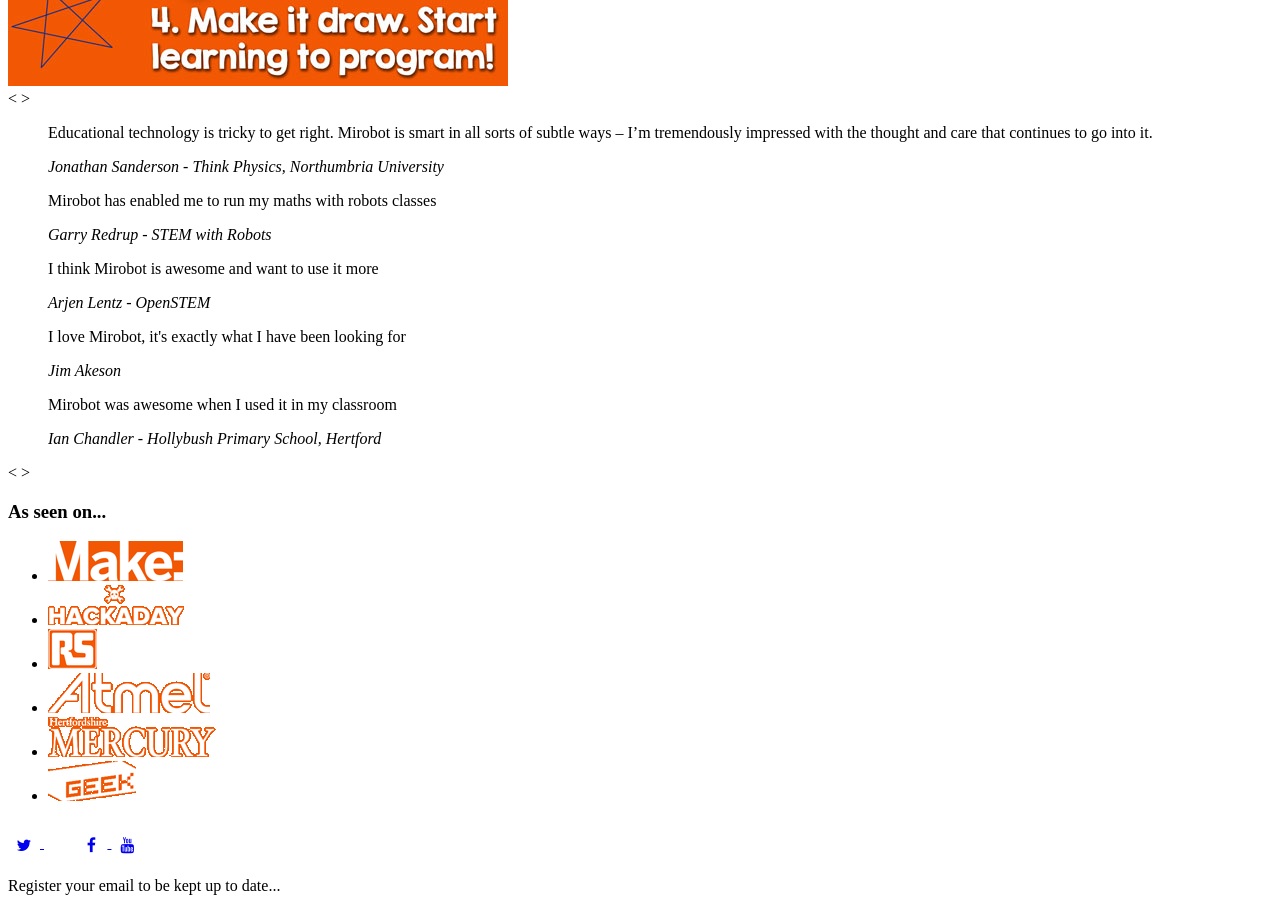
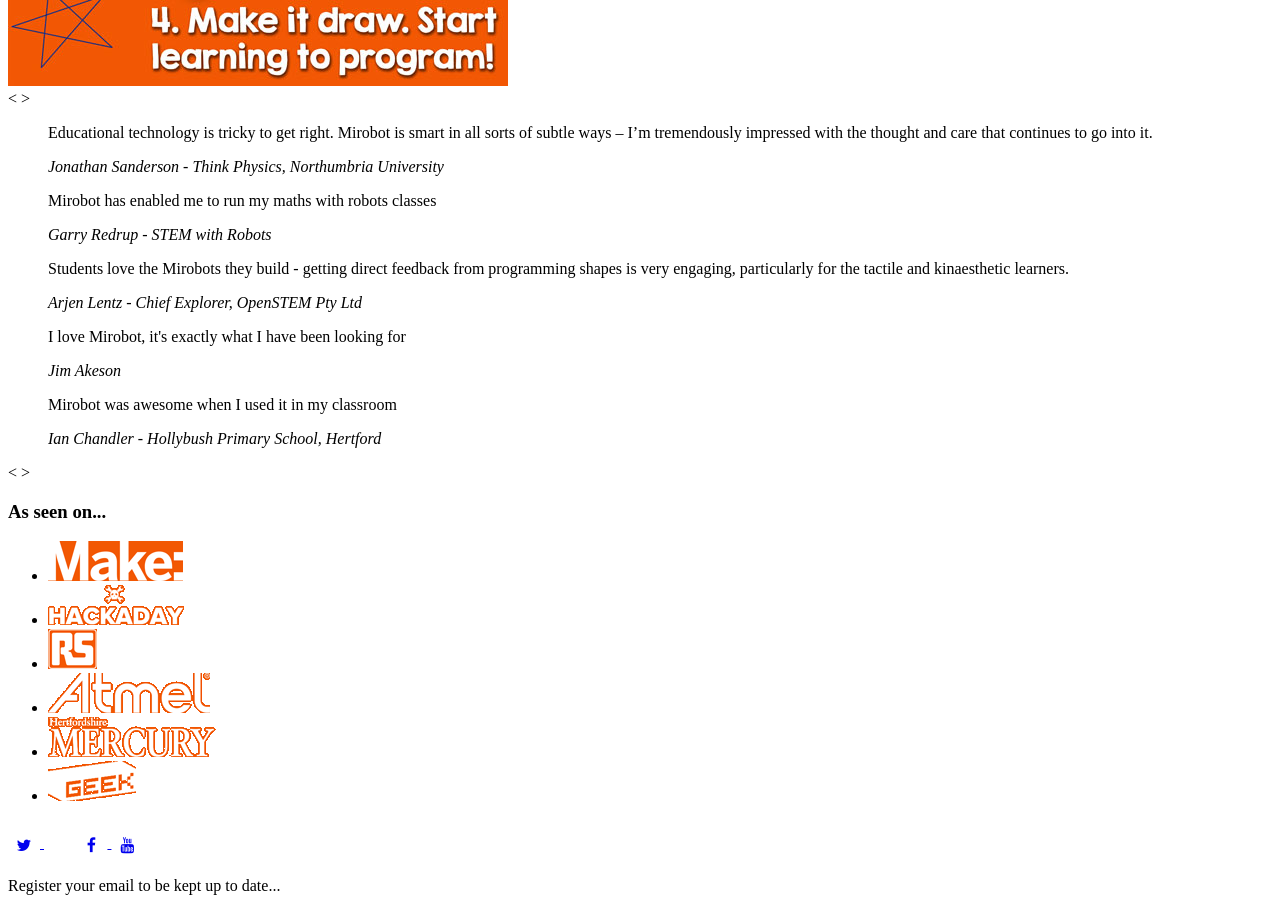
Before and after one commit to mirobot/mirobot-web, a Jekyll site: the page built from index.html, in a window 1280 px wide and 900 px high, scrolled down 1621 px. Built offline with Jekyll 4.4.1, drawn with Linux system fonts in a browser that asks for light colours; nearby versions of some CDN libraries; Markdown is read by kramdown in place of the engine named in the settings.

Commit message:
Add a quote

```diff
--- a/index.html
+++ b/index.html
@@ -52,8 +52,8 @@
 			</div>
 			<div class="ss-slide ss-hidden">
 				<blockquote>
-					<p>I think Mirobot is awesome and want to use it more</p>
-					<cite>Arjen Lentz - OpenSTEM</cite>
+					<p>Students love the Mirobots they build - getting direct feedback from programming shapes is very engaging, particularly for the tactile and kinaesthetic learners.</p>
+					<cite>Arjen Lentz - Chief Explorer, OpenSTEM Pty Ltd</cite>
 				</blockquote>
 			</div>
 			<div class="ss-slide ss-hidden">
```
